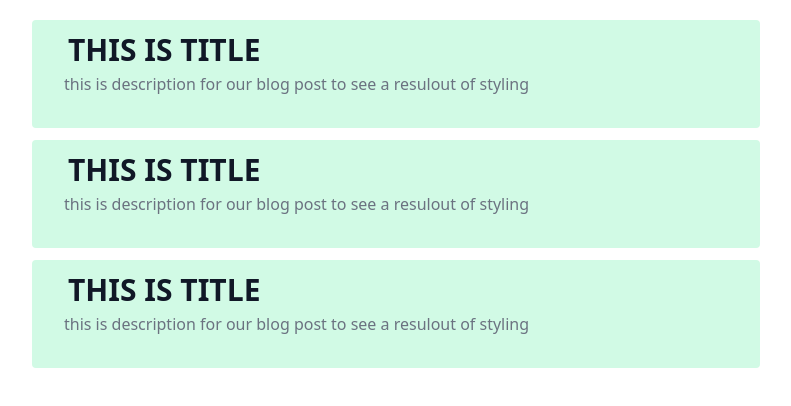
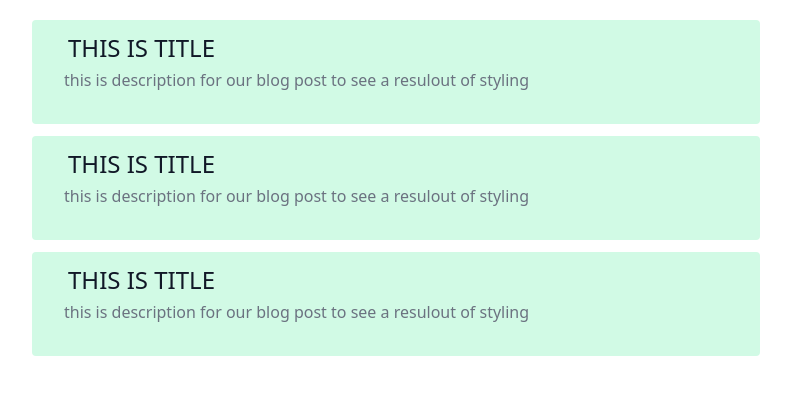
Before and after one commit to PatrykKeska/blog-in-nextjs, a Next.js app: page /blogs in a window 1280 px wide. Shown: the top 406 px of the page, without its empty margins (244-1035 px from the left). Built offline with nearby package versions, Linux system fonts and the light colour scheme.

Commit message:
changed styling for each blog post

```diff
--- a/pages/components/BlogCard.tsx
+++ b/pages/components/BlogCard.tsx
@@ -5,13 +5,18 @@ interface Props {
   description: string
 }
 
-const BlogCard: FC<Props> = ({ title, description }): JSX.Element => {
+const BlogCard: FC<Props> = ({
+  title,
+  description,
+}): JSX.Element => {
   return (
     <div className="flex flex-col items-start justify-start rounded bg-green-100 p-8 pt-2">
-      <h1 className="m-1 text-3xl font-semibold uppercase text-gray-900">
+      <h1 className="m-1 text-2xl font-medium uppercase text-gray-900">
         {title}
       </h1>
-      <p className="text->xl text-gray-500">{description}</p>
+      <p className="text->xl text-gray-500">
+        {description}
+      </p>
     </div>
   )
 }
```
